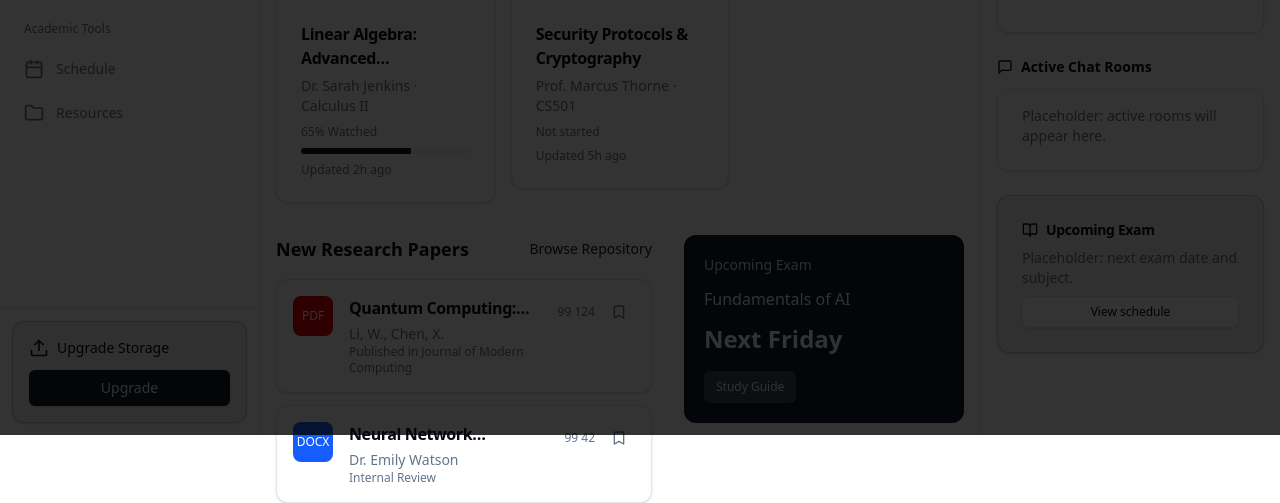
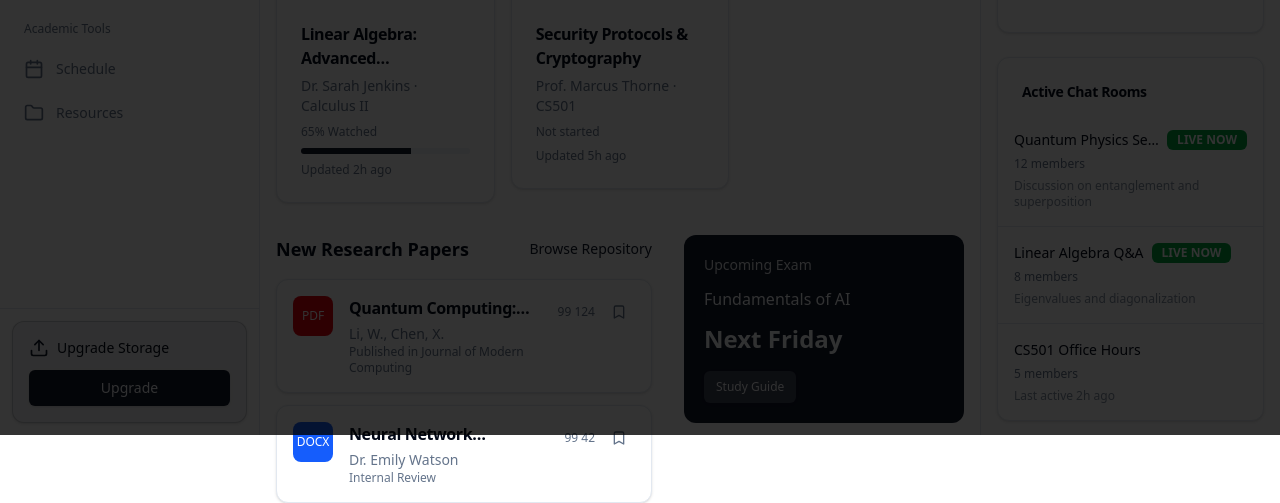
Before and after one commit to IssamAbuDiachaka/BookWorm_26, a React (Vite) app in the folder frontend/: page / in a window 1280 px wide. Shown: the part 365-868 px from the top of the page. Built offline with nearby package versions, Linux system fonts and the light colour scheme.

Commit message:
Active Chat Rooms Card

```diff
--- a/frontend/src/components/layout/RightSidebar.tsx
+++ b/frontend/src/components/layout/RightSidebar.tsx
@@ -1,6 +1,7 @@
-import { BookOpen, MessageSquare } from "lucide-react";
+import { BookOpen } from "lucide-react";
 import { Card, CardContent, CardHeader, CardTitle } from "@/components/ui/card";
 import { Button } from "@/components/ui/button";
+import { ActiveChatRooms } from "@/features/dashboard/components/ActiveChatRooms";
 import SuggestedLecturers from "@/features/dashboard/components/SuggestedLecturers";
 import { cn } from "@/lib/utils";
 
@@ -8,7 +9,7 @@ export function RightSidebar() {
   return (
     <aside
       className={cn(
-        "fixed right-0 top-0 z-20 hidden h-screen w-[300px] flex-col gap-6 border-l bg-card p-4 lg:flex",
+        "fixed right-0 top-0 z-20 hidden h-screen w-[300px] flex-col gap-6 overflow-y-auto overscroll-y-contain border-l bg-card p-4 lg:flex",
         "pt-14"
       )}
     >
@@ -16,17 +17,7 @@ export function RightSidebar() {
         <SuggestedLecturers />
       </section>
       <section>
-        <h2 className="mb-3 flex items-center gap-2 text-sm font-semibold text-foreground">
-          <MessageSquare className="size-4" aria-hidden />
-          Active Chat Rooms
-        </h2>
-        <Card>
-          <CardContent className="flex flex-col gap-2 pt-4">
-            <p className="text-sm text-muted-foreground">
-              Placeholder: active rooms will appear here.
-            </p>
-          </CardContent>
-        </Card>
+        <ActiveChatRooms />
       </section>
       <section>
         <Card className="border-primary/20 bg-primary/5">
--- /dev/null
+++ b/frontend/src/components/ui/separator.tsx
@@ -0,0 +1,22 @@
+import { forwardRef } from "react";
+import { cn } from "@/lib/utils";
+
+const Separator = forwardRef<
+  HTMLDivElement,
+  React.HTMLAttributes<HTMLDivElement> & { orientation?: "horizontal" | "vertical" }
+>(({ className, orientation = "horizontal", ...props }, ref) => (
+  <div
+    ref={ref}
+    role="separator"
+    aria-orientation={orientation}
+    className={cn(
+      "shrink-0 bg-border",
+      orientation === "horizontal" ? "h-px w-full" : "h-full w-px",
+      className
+    )}
+    {...props}
+  />
+));
+Separator.displayName = "Separator";
+
+export { Separator };
--- /dev/null
+++ b/frontend/src/features/dashboard/components/ActiveChatRooms.tsx
@@ -0,0 +1,75 @@
+import { Card, CardContent, CardHeader, CardTitle } from "@/components/ui/card";
+import { Badge } from "@/components/ui/badge";
+import { Separator } from "@/components/ui/separator";
+import { cn } from "@/lib/utils";
+
+const ROOMS = [
+  {
+    id: "1",
+    name: "Quantum Physics Seminar",
+    members: 12,
+    description: "Discussion on entanglement and superposition",
+    isLive: true,
+  },
+  {
+    id: "2",
+    name: "Linear Algebra Q&A",
+    members: 8,
+    description: "Eigenvalues and diagonalization",
+    isLive: true,
+  },
+  {
+    id: "3",
+    name: "CS501 Office Hours",
+    members: 5,
+    description: "Last active 2h ago",
+    isLive: false,
+  },
+];
+
+export function ActiveChatRooms({ className }: { className?: string }) {
+  return (
+    <Card className={cn(className)}>
+      <CardHeader className="pb-3">
+        <CardTitle className="text-sm font-semibold">
+          Active Chat Rooms
+        </CardTitle>
+      </CardHeader>
+      <CardContent className="flex flex-col p-0 pt-0">
+        {ROOMS.map((room, index) => (
+          <div key={room.id}>
+            {index > 0 && <Separator />}
+            <button
+              type="button"
+              onClick={() => {
+                // Placeholder: navigate to room
+              }}
+              className={cn(
+                "flex w-full flex-col gap-1.5 p-4 text-left transition-colors",
+                "hover:bg-muted/50 focus-visible:outline-none focus-visible:ring-2 focus-visible:ring-ring focus-visible:ring-inset"
+              )}
+            >
+              <div className="flex items-center justify-between gap-2">
+                <span className="truncate text-sm font-medium">{room.name}</span>
+                {room.isLive && (
+                  <Badge
+                    className="shrink-0 border-0 bg-green-600 text-white hover:bg-green-600"
+                    variant="secondary"
+                  >
+                    LIVE NOW
+                  </Badge>
+                )}
+              </div>
+              <p className="text-xs text-muted-foreground">
+                {room.members} member{room.members !== 1 ? "s" : ""}
+              </p>
+              <p className="text-xs text-muted-foreground/80">
+                {room.description}
+              </p>
+            </button>
+          </div>
+        ))}
+      </CardContent>
+    </Card>
+  );
+}
--- a/frontend/src/features/dashboard/components/index.ts
+++ b/frontend/src/features/dashboard/components/index.ts
@@ -3,3 +3,4 @@ export { RecentMedia } from "./RecentMedia";
 export { NewPapers } from "./NewPapers";
 export { UpcomingEvent } from "./UpcomingEvent";
 export { default as SuggestedLecturers } from "./SuggestedLecturers";
+export { ActiveChatRooms } from "./ActiveChatRooms";
```
